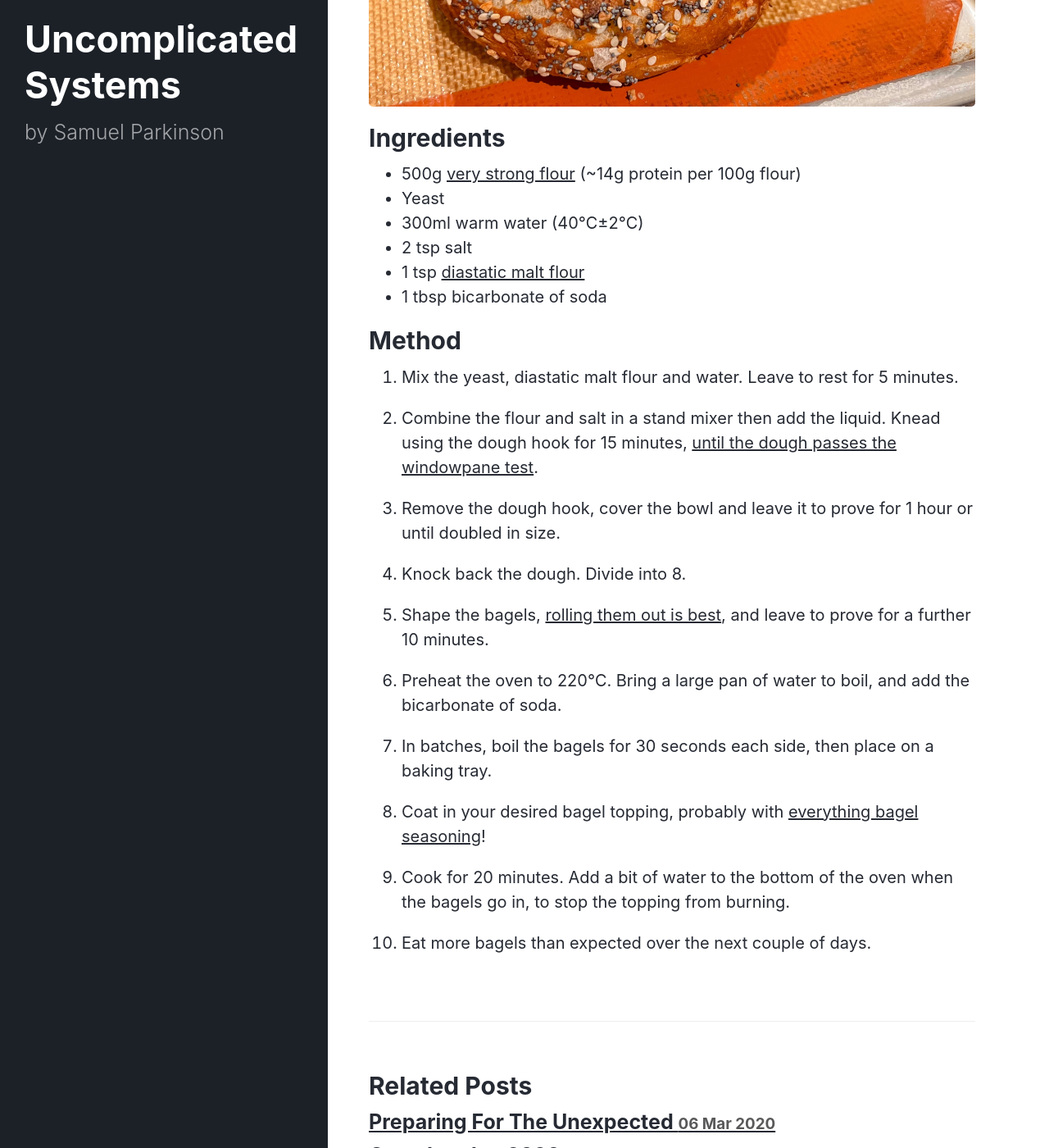
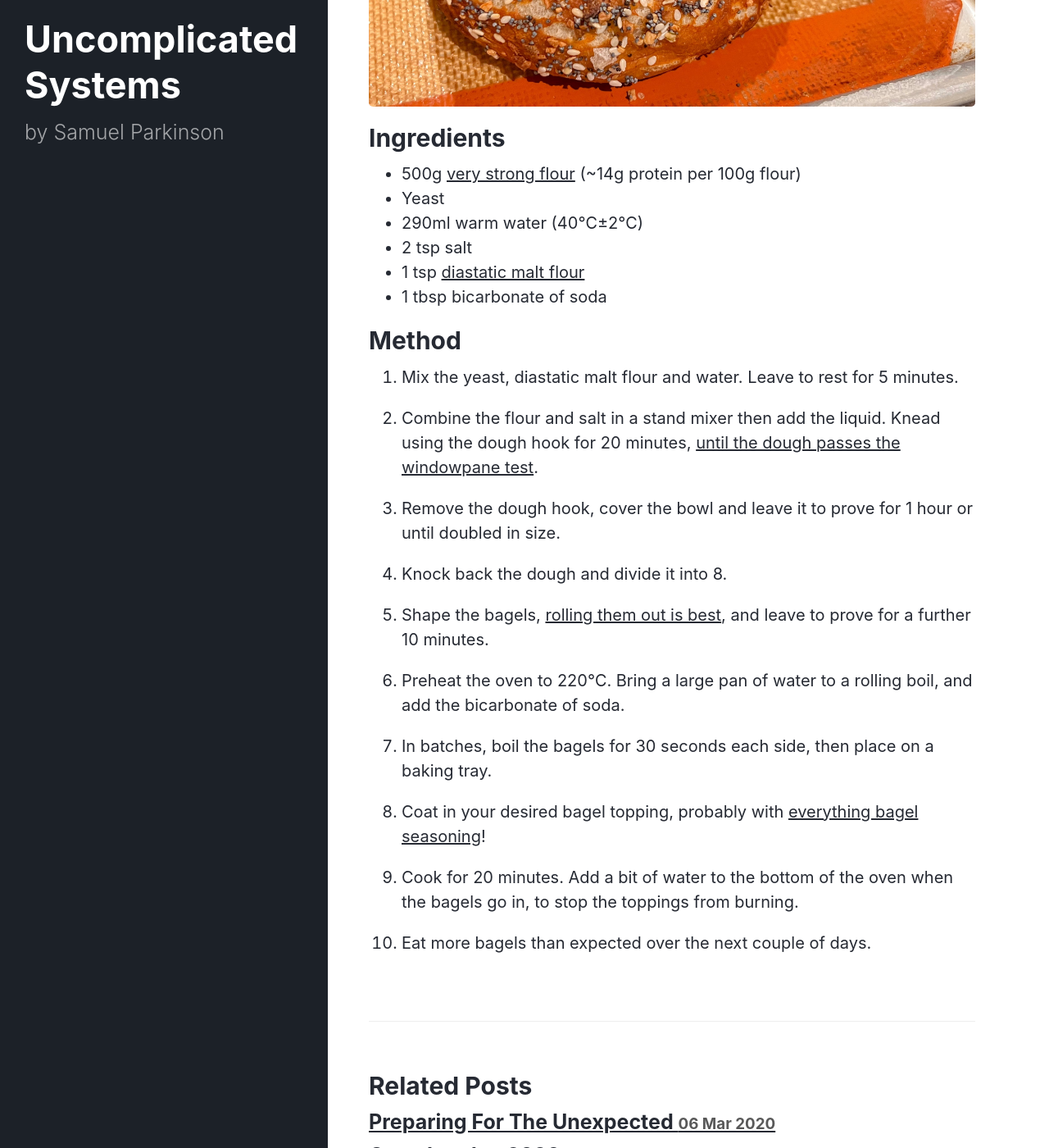
Before and after one commit to sjparkinson/uncomplicated.systems, a Jekyll site: the page built from _posts/2024-05-27-bagels.md, in a window 1280 px wide and 1400 px high, scrolled down 570 px. Shown: the whole window at 82% size. Built offline with Jekyll 4.4.1, drawn with Linux system fonts in a browser that asks for light colours.

Commit message:
Update 2024-05-27-bagels.md

```diff
--- a/_posts/2024-05-27-bagels.md
+++ b/_posts/2024-05-27-bagels.md
@@ -8,7 +8,7 @@ Work in progress at home bagel recipe. It will take about 2½ hours total.
 
 * 500g [very strong flour](https://www.shipton-mill.com/products/canadian-strong-white-bread-flour) (~14g protein per 100g flour)
 * Yeast
-* 300ml warm water (40℃±2℃)
+* 290ml warm water (40℃±2℃)
 * 2 tsp salt
 * 1 tsp [diastatic malt flour](https://www.shipton-mill.com/products/diastatic-malt-flour-500g-307)
 * 1 tbsp bicarbonate of soda
@@ -17,20 +17,20 @@ Work in progress at home bagel recipe. It will take about 2½ hours total.
 
 1. Mix the yeast, diastatic malt flour and water. Leave to rest for 5 minutes.
 
-2. Combine the flour and salt in a stand mixer then add the liquid. Knead using the dough hook for 15 minutes, [until the dough passes the windowpane test](https://www.kingarthurbaking.com/blog/2022/10/14/what-is-the-windowpane-test-for-bread-dough).
+2. Combine the flour and salt in a stand mixer then add the liquid. Knead using the dough hook for 20 minutes, [until the dough passes the windowpane test](https://www.kingarthurbaking.com/blog/2022/10/14/what-is-the-windowpane-test-for-bread-dough).
 
 3. Remove the dough hook, cover the bowl and leave it to prove for 1 hour or until doubled in size.
 
-4. Knock back the dough. Divide into 8.
+4. Knock back the dough and divide it into 8.
 
 5. Shape the bagels, [rolling them out is best](https://www.youtube.com/watch?v=ZxAV3NdW5AU), and leave to prove for a further 10 minutes.
 
-6. Preheat the oven to 220℃. Bring a large pan of water to boil, and add the bicarbonate of soda.
+6. Preheat the oven to 220℃. Bring a large pan of water to a rolling boil, and add the bicarbonate of soda.
 
 7. In batches, boil the bagels for 30 seconds each side, then place on a baking tray.
 
 8. Coat in your desired bagel topping, probably with [everything bagel seasoning](https://en.wikipedia.org/wiki/Everything_bagel)!
 
-9. Cook for 20 minutes. Add a bit of water to the bottom of the oven when the bagels go in, to stop the topping from burning.
+9. Cook for 20 minutes. Add a bit of water to the bottom of the oven when the bagels go in, to stop the toppings from burning.
 
 10. Eat more bagels than expected over the next couple of days.
```
